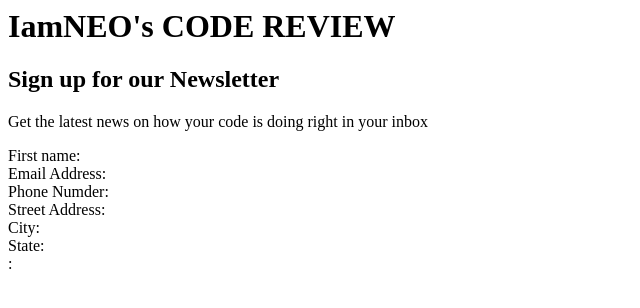
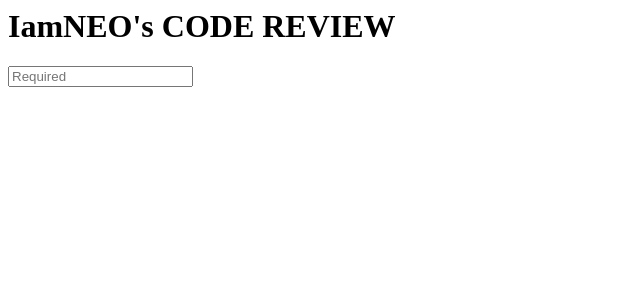
Before and after one commit to iamneo-production/fdfbfbdecf305541718bbaaaabbcbbfefone, a website: page public/index.html in a window 1280 px wide. Shown: the whole page, without its empty margins (0-640 px from the left). Drawn offline with Linux system fonts and the light colour scheme.

Commit message:
Backup Commit

```diff
--- a/public/index.html
+++ b/public/index.html
@@ -3,23 +3,8 @@
         <h1>IamNEO's CODE REVIEW</h1>
     </head>
     <body>
-        <h2>Sign up for our Newsletter</h2>
-        <p>Get the latest news on how your code is doing right in your inbox</p>
-        <form action="/action_page.php">
-            <label for="fname">First name:</label>
-            <br>
-            <label for="Eaddress">Email Address:</label>
-            <br>
-            <label for="pnumber">Phone Numder:</label>
-            <br>
-            <label for="saddress">Street Address:</label>
-            <br>
-            <label for="city">City:</label>
-            <br>
-            <label for="state">State:</label>
-            <br>
-            <label for="zipcode">:</label>
-            <br
+        <input type="text" id="name" name="user_name" placeholder="Required" required>
+
         </form>
     </body>
 </html>
```
